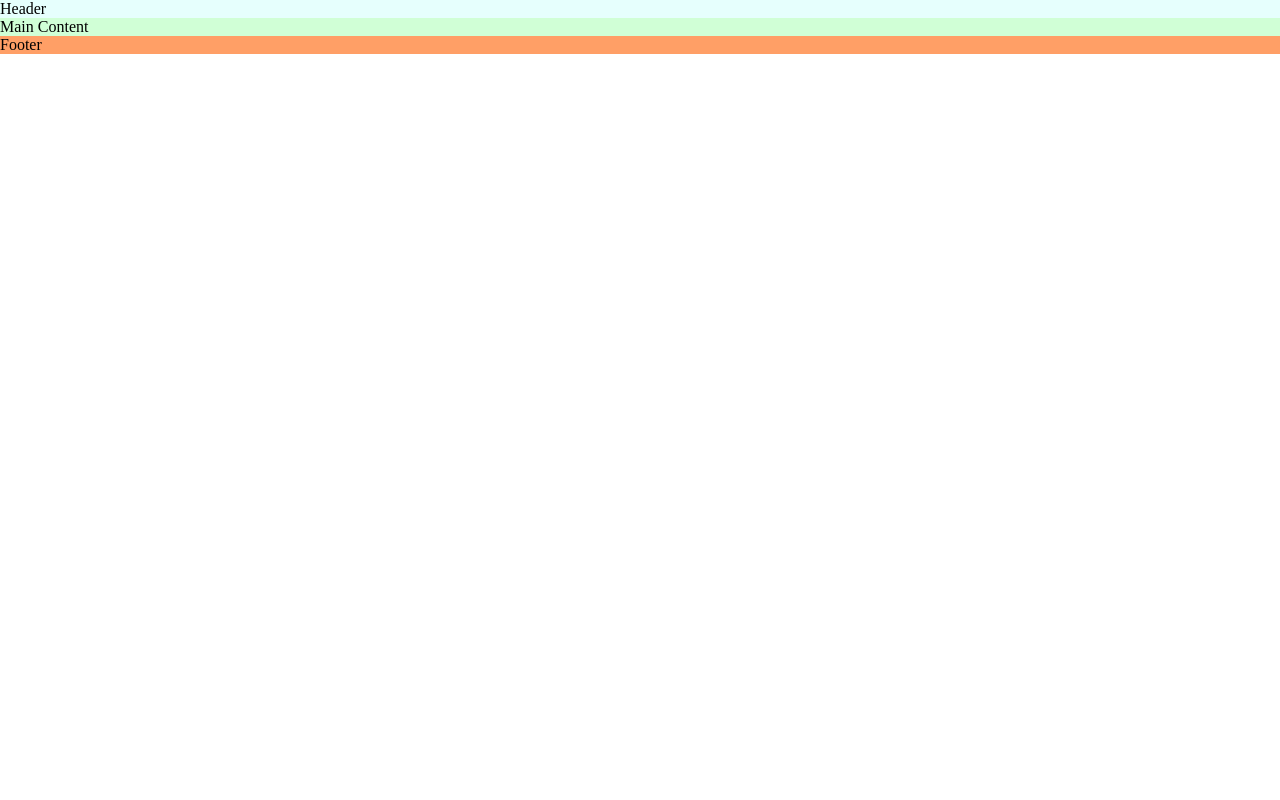
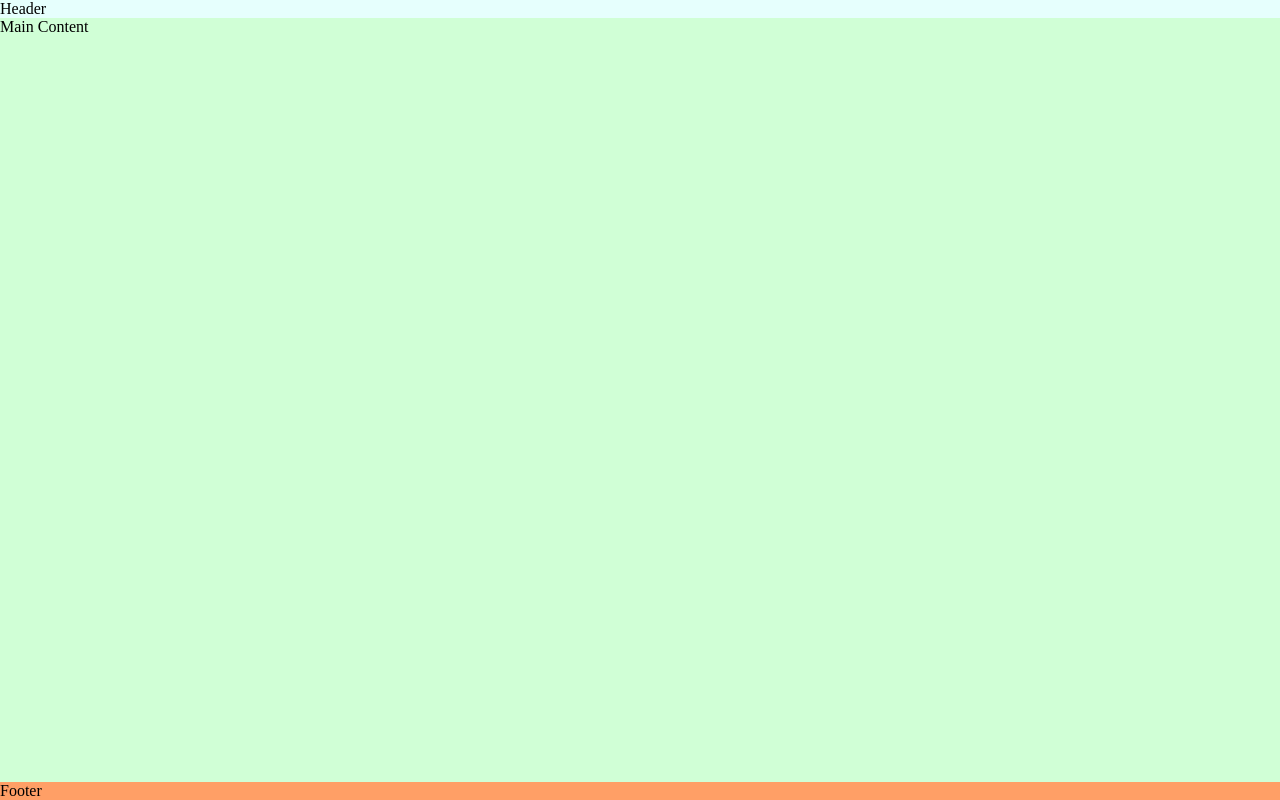
Before and after one commit to SerraKD/isla-art-academy, a plain HTML site: page index.html in a window 1280 px wide. Drawn offline with Linux system fonts and the light colour scheme.

Commit message:
Push footer down with flex styles

```diff
--- a/assets/css/style.css
+++ b/assets/css/style.css
@@ -4,6 +4,14 @@
     padding: 0;
     margin: 0;
     box-sizing: border-box;
+}
+
+/* General Styles */
+body {
+    min-height: 100vh;
+    display: flex;
+    flex-direction: column;
+    color: black;
 }
 
 /* Header */
@@ -14,6 +22,8 @@ header {
 /* Main Content */
 main {
     background-color: #D0FFD6;
+    /* Push footer down */
+    flex: 1 0 auto;
 }
 
 /* Footer */
```
